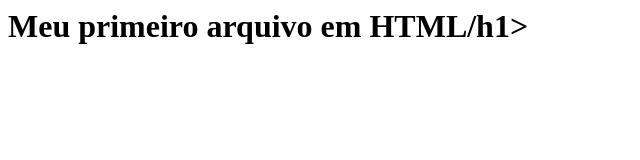
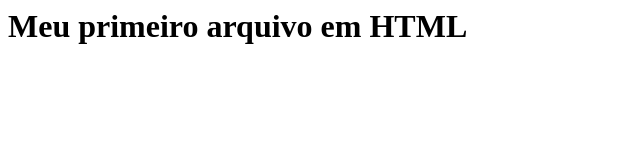
Before and after one commit to marianesilvadalponte/segundo-repositorio, a plain HTML site: page index.html in a window 1280 px wide. Shown: the full height of the page, 0-640 px from the left. Drawn offline with Linux system fonts and the light colour scheme.

Commit message:
Update index.html

```diff
--- a/index.html
+++ b/index.html
@@ -1,3 +1,3 @@
 <html>
-   <h1>Meu primeiro arquivo em HTML/h1>
+   <h1>Meu primeiro arquivo em HTML</h1>
      </html>
```
